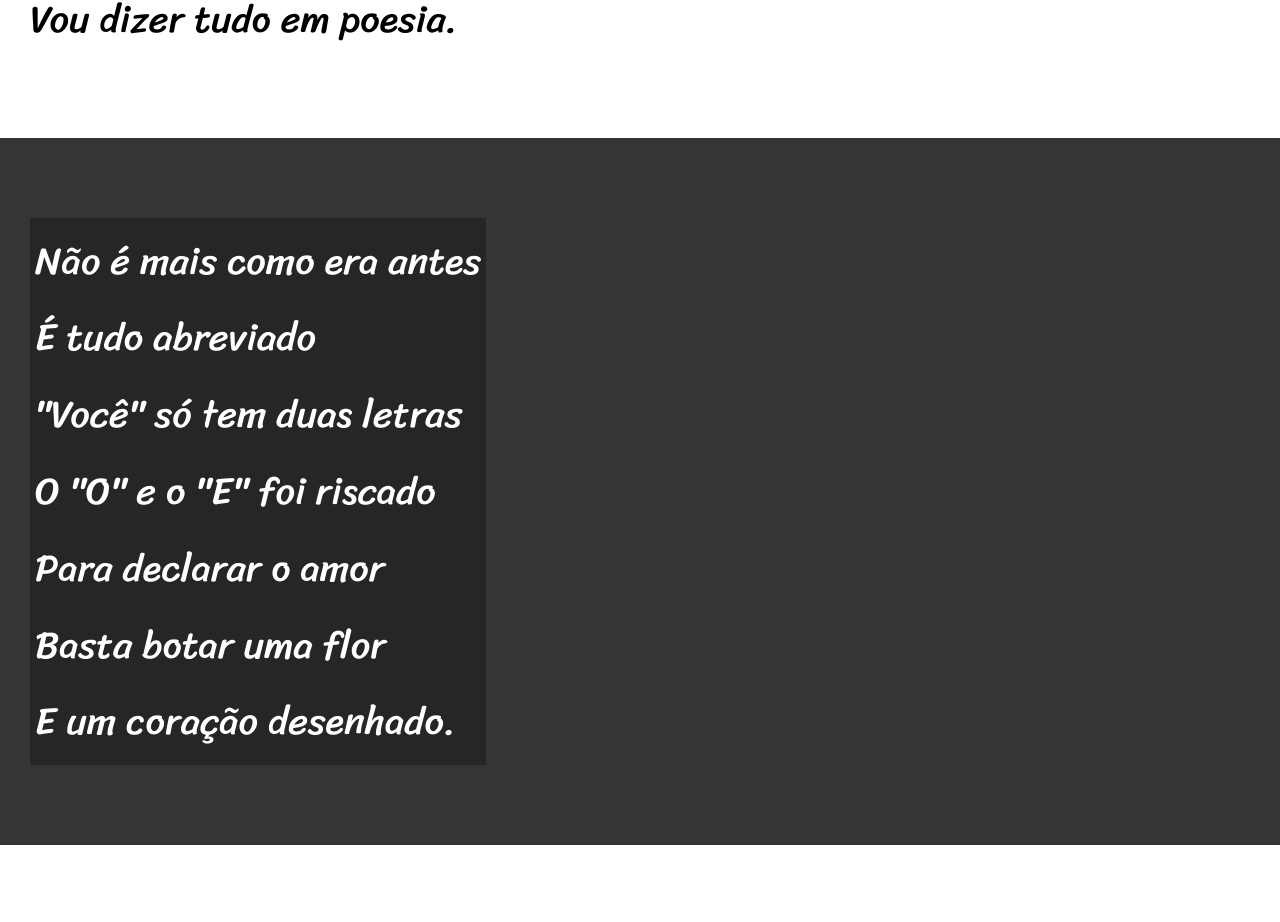
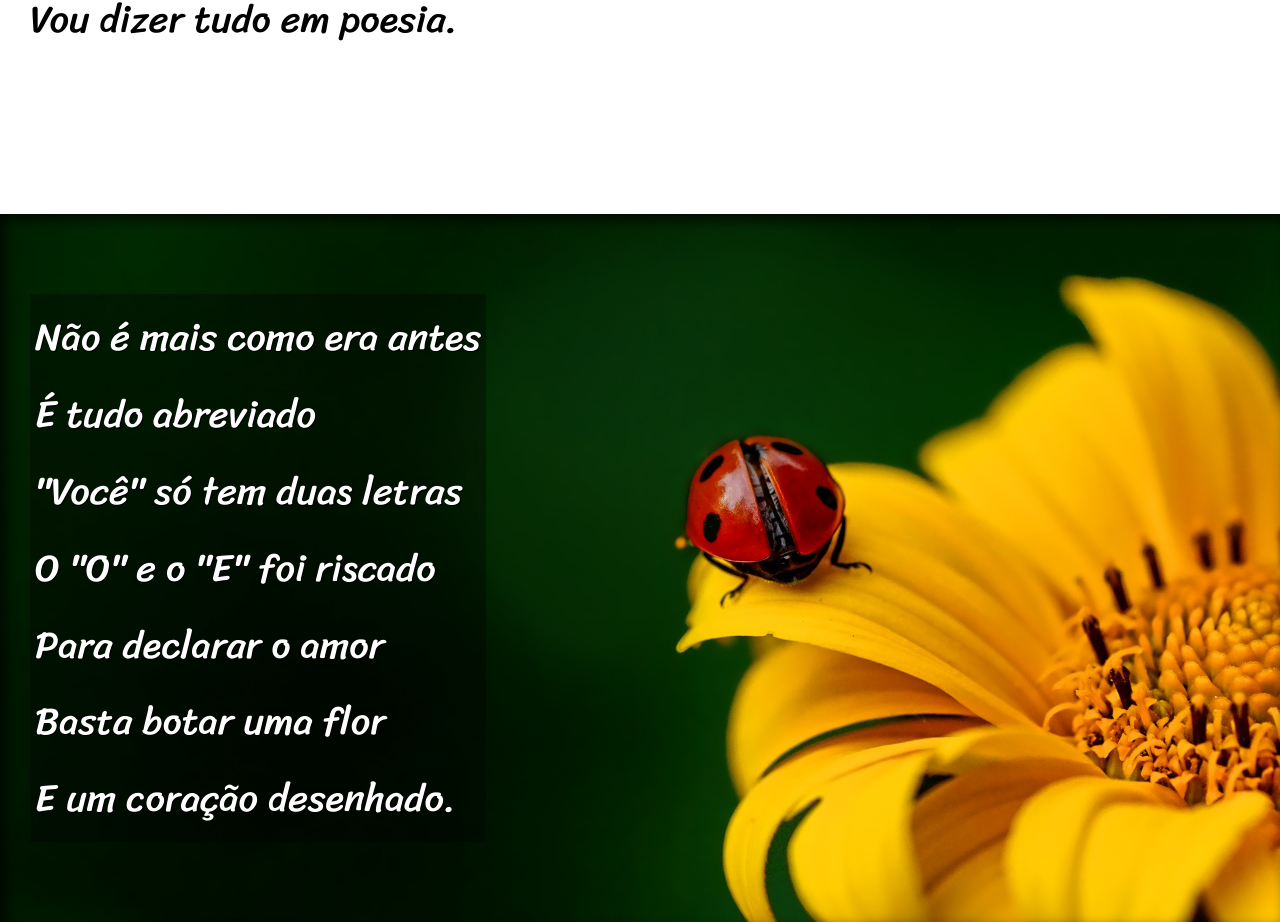
Before and after one commit to Leonarpro13452/html_css, a plain HTML site: page desafios/d012/index.html in a window 1280 px wide. Shown: the part 763-1685 px from the top of the page. Drawn offline with Linux system fonts and the light colour scheme.

Commit message:
finalizei o projeto

```diff
--- a/desafios/d012/estilo/style.css
+++ b/desafios/d012/estilo/style.css
@@ -50,6 +50,9 @@ section{
     font-family: var(--font3);
     font-size: 3vw;
 }
+section > p{
+    padding-bottom: 2em;
+}
 .normal{
     background-color: white;
     color: black;
@@ -57,11 +60,25 @@ section{
 .imagem{
     background-color: rgb(53, 53, 53);
     color: white;
+    box-shadow: inset 6px 6px 13px 0px rgba(0, 0, 0, 0.685);
+    background-attachment: fixed;
 }
 section.imagem > p{
-    background-color: rgba(0, 0, 0, 0.288);
+    background-color: rgba(0, 0, 0, 0.342);
     display: inline-block;
     padding: 5px;
+    text-shadow: 1px 1px 0px black;
+}
+section#img01{
+    background-image: url("../imagens/background001.jpg");
+    background-position: right center;
+    background-size: cover;
+}
+section#img02{
+    background-image: url("../imagens/background002.jpg");
+    background-position: right center;
+    background-size: cover;
+
 }
 footer{
     background-color: black;
--- a/desafios/d012/index.html
+++ b/desafios/d012/index.html
@@ -27,7 +27,7 @@
             </p>
         </section>
 
-        <section class="imagem">
+        <section class="imagem" id="img01">
             <p>
                 Não é mais como era antes <br>
                 É tudo abreviado <br>
@@ -61,7 +61,7 @@
             </p>
         </section>
 
-        <section class="imagem">
+        <section class="imagem" id="img02">
             <p>
                 Tenho saudade das cartas <br>
                 Escritas com a própria mão <br>
```
